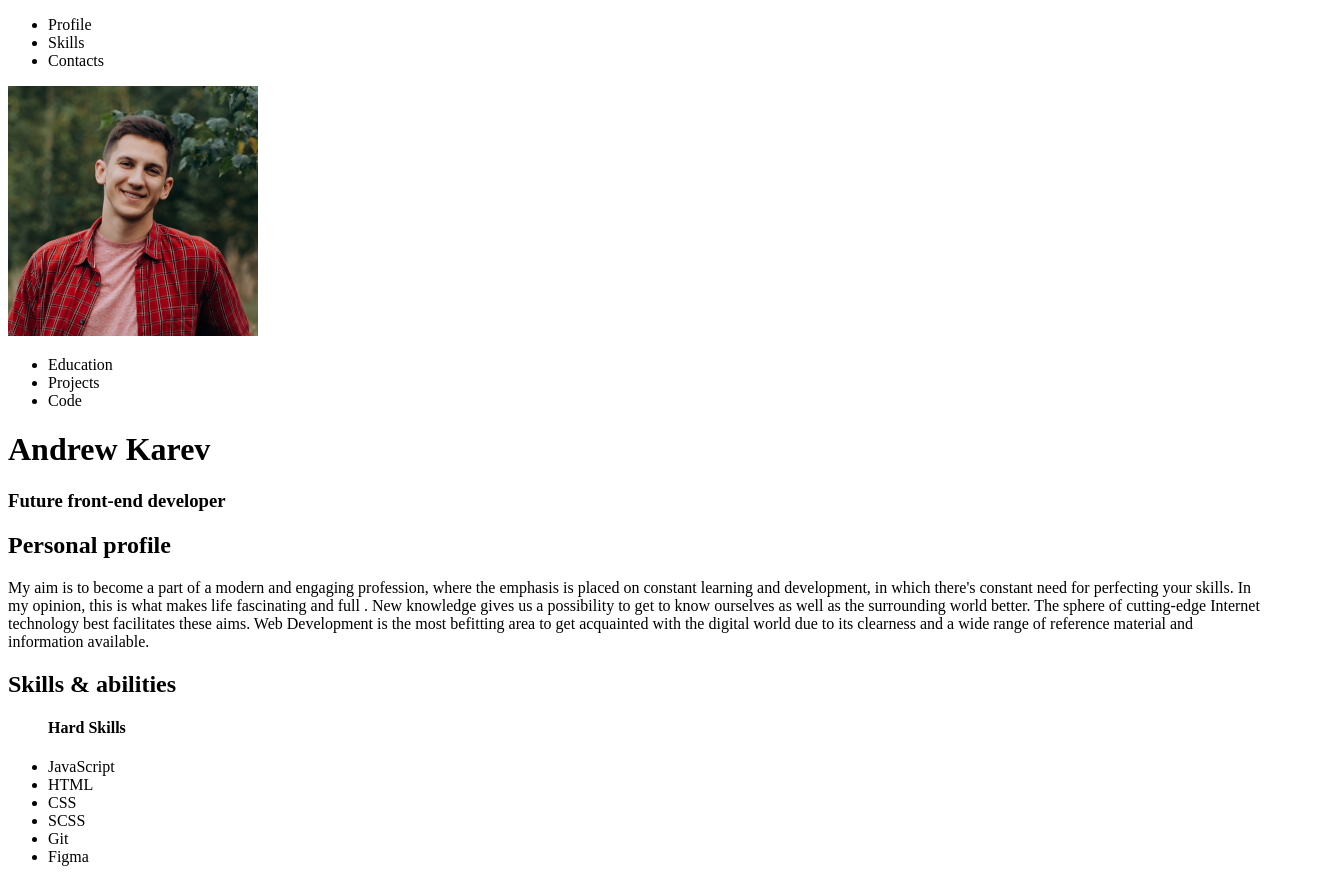
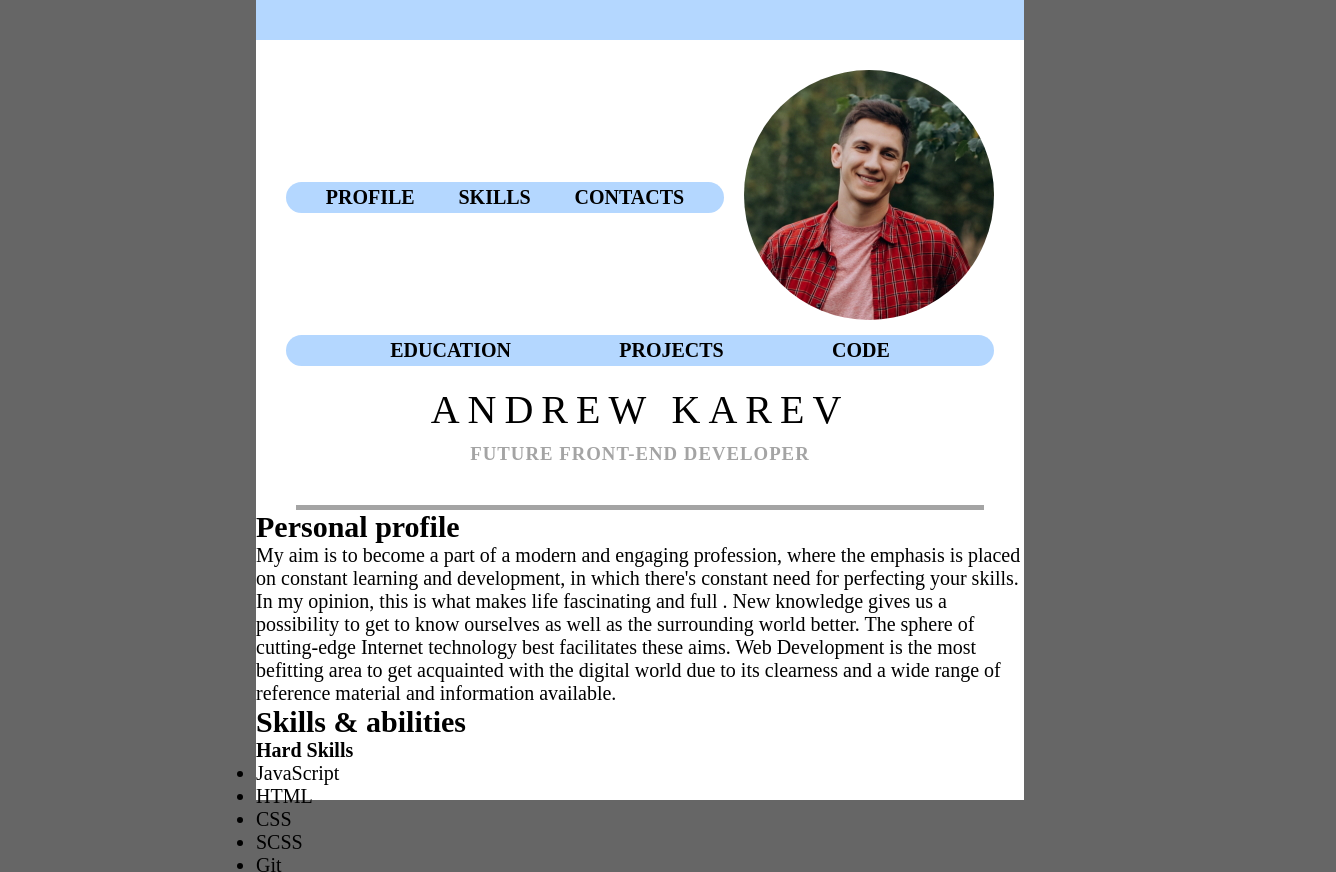
Before and after one commit to andrewkarev/rsschool-cv, a plain HTML site: page index.html in a window 1280 px wide. Shown: the top 872 px of the page, 1336 px wide, since content can reach past the window. Drawn offline with Linux system fonts and the light colour scheme.

Commit message:
feat: stylize header

```diff
--- a/css/style.css
+++ b/css/style.css
@@ -3,3 +3,98 @@
   padding: 0;
   box-sizing: border-box;
 }
+
+html,
+body {
+  height: 100%;
+  font-size: 20px;
+  background-color: #666;
+}
+
+.wrapper {
+  height: 100%;
+  max-width: 60%;
+  min-width: 25rem;
+  margin: 0 auto;
+  display: flex;
+  flex-direction: column;
+  align-items: stretch;
+  background-color: #ffffff;
+}
+
+.header {
+  background-color: #ffffff;
+}
+
+.header-line {
+  background-color: #b4d7ff;
+  height: 5vh;
+}
+
+.header-content {
+  display: flex;
+  justify-content: space-between;
+  flex-wrap: wrap;
+  align-items: center;
+  margin: 1rem;
+}
+
+.navigation {
+  flex: 1 1 33%;
+  margin: 0 0.5rem;
+  background-color: #b4d7ff;
+  border-radius: 1rem;
+}
+
+.list {
+  display: flex;
+  justify-content: space-evenly;
+  font-size: 1rem;
+  list-style-type: none;
+}
+
+.list-item {
+  text-transform: uppercase;
+  font-weight: 700;
+  padding: 0.2rem 0.2rem;
+}
+
+.image-container {
+  flex: 1 0 auto;
+  max-width: 12.5rem;
+  min-width: 6rem;
+  margin: 0.5rem 0.5rem;
+}
+
+.portrait {
+  height: auto;
+  width: 100%;
+  max-width: 12.5rem;
+  border-radius: 50%;
+}
+
+.header-text {
+  margin-top: 1rem;
+  margin-bottom: 2rem;
+  text-align: center;
+  text-transform: uppercase;
+}
+
+.header-title {
+  font-weight: 400;
+  letter-spacing: 0.4rem;
+}
+
+.top-text-description {
+  margin: 0.5rem 0 0 0;
+  font-weight: 700;
+  letter-spacing: 0.05rem;
+  color: #a4a4a4;
+  font-size: 0.94em;
+}
+
+.header-divider-horizontal {
+  height: 5px;
+  background-color: #a4a4a4;
+  margin: 0 2rem;
+}
--- a/index.html
+++ b/index.html
@@ -5,6 +5,7 @@
   <meta charset="UTF-8">
   <meta http-equiv="X-UA-Compatible" content="IE=edge">
   <meta name="viewport" content="width=device-width, initial-scale=1.0">
+  <link rel="stylesheet" href="css/style.css">
   <title>CV Andrew Karev</title>
 </head>
 
```
